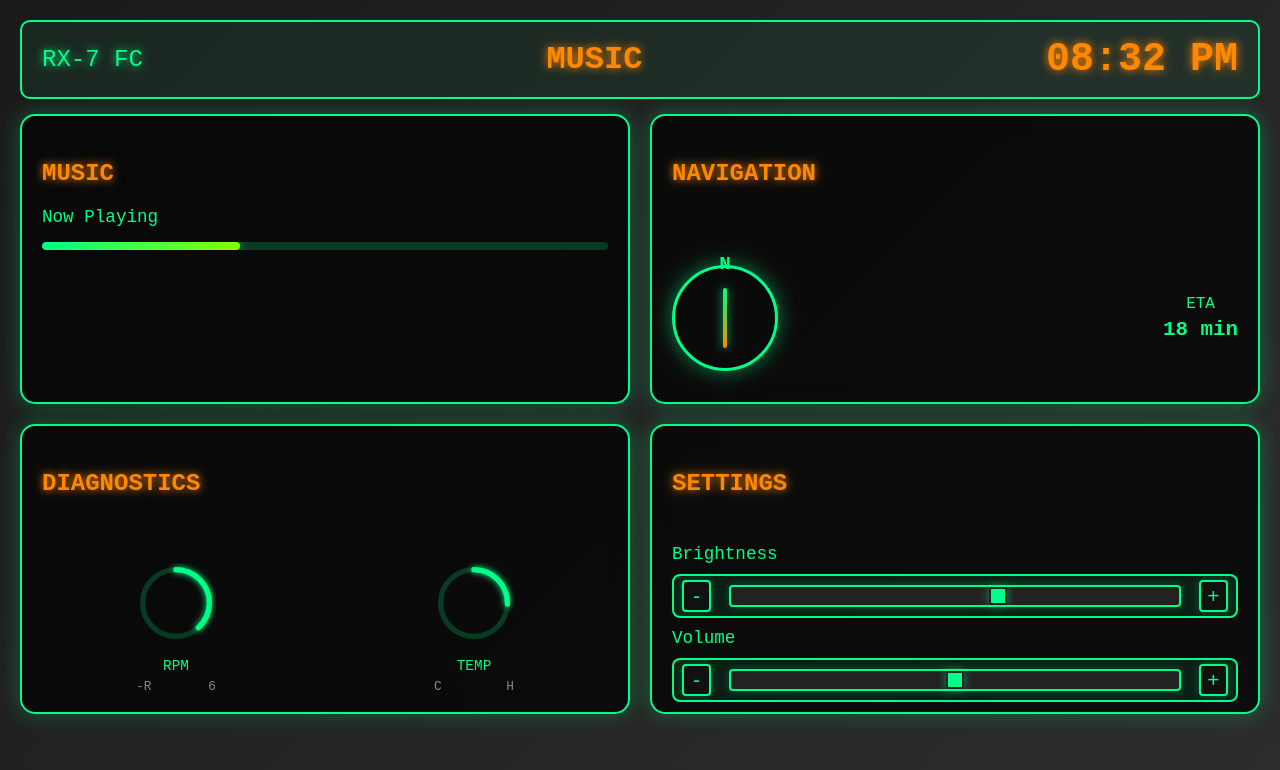
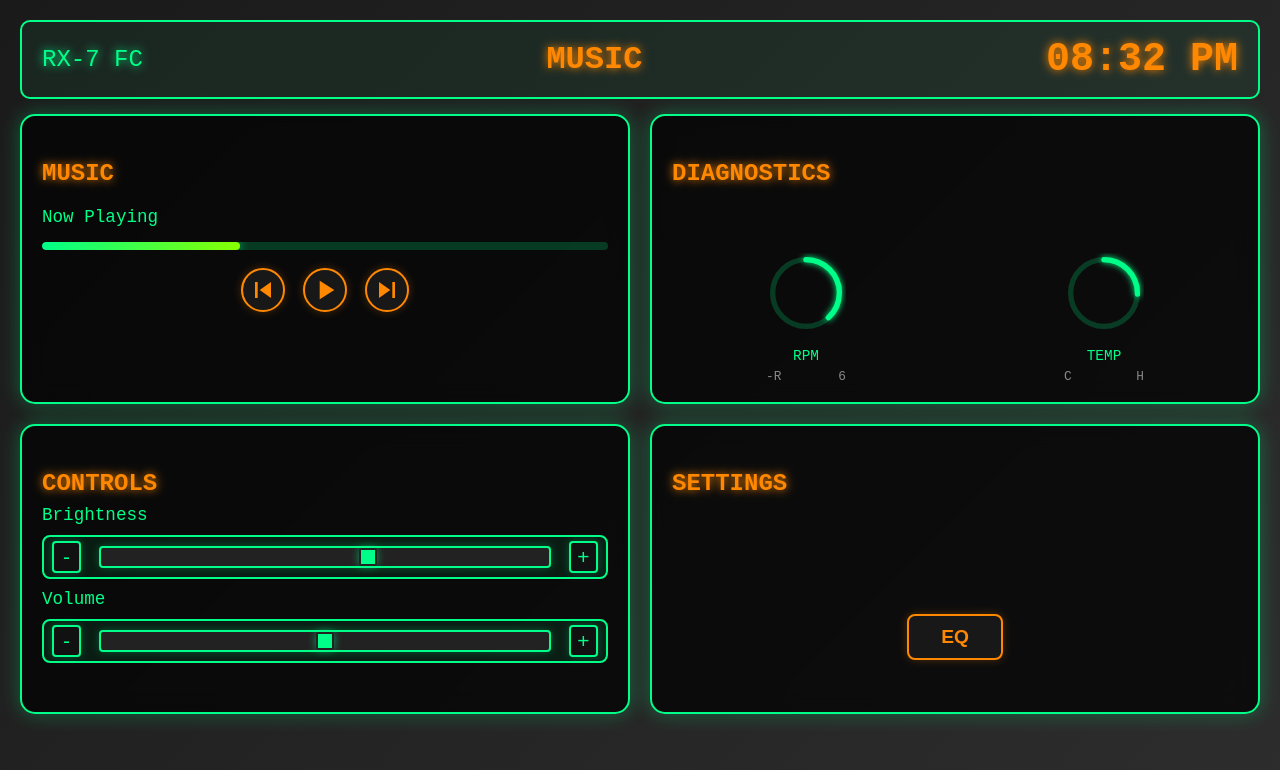
Before and after one commit to bboynton97/rx7-headunit, an Angular app: page /home in a window 1280 px wide. Shown: the top 770 px of the page. Built offline with nearby package versions, Linux system fonts and the light colour scheme.

Commit message:
more dashboard

```diff
--- a/src/app/pages/home/home.component.css
+++ b/src/app/pages/home/home.component.css
@@ -376,3 +376,65 @@
   background: #00ff88;
   color: #111;
 }
+
+.music-controls {
+  display: flex;
+  justify-content: center;
+  align-items: center;
+  gap: 18px;
+  margin-top: 18px;
+}
+
+.music-btn {
+  background: #181818;
+  border: 2px solid #ff8800;
+  color: #ff8800;
+  border-radius: 50%;
+  width: 44px;
+  height: 44px;
+  display: flex;
+  align-items: center;
+  justify-content: center;
+  font-size: 2rem;
+  cursor: pointer;
+  transition: background 0.2s, color 0.2s, border 0.2s;
+  box-shadow: 0 0 8px #ff880044;
+}
+
+.music-btn:hover {
+  background: #ff8800;
+  color: #181818;
+  border-color: #ff8800;
+}
+
+.music-btn .material-icons {
+  font-size: 2rem;
+}
+
+.controls-content {
+  /* height: 100%; */
+  display: flex;
+  flex-direction: column;
+  justify-content: center;
+}
+
+.eq-btn {
+  background: #181818;
+  color: #ff8800;
+  border: 2px solid #ff8800;
+  border-radius: 8px;
+  font-size: 1.2rem;
+  font-weight: bold;
+  padding: 10px 32px;
+  margin: 18px auto 0 auto;
+  display: block;
+  cursor: pointer;
+  box-shadow: 0 0 8px #ff880044;
+  transition: background 0.2s, color 0.2s, border 0.2s;
+}
+
+.eq-btn:hover {
+  background: #ff8800;
+  color: #181818;
+  border-color: #ff8800;
+}
--- a/src/app/pages/home/home.component.html
+++ b/src/app/pages/home/home.component.html
@@ -3,7 +3,7 @@
   <div class="top-bar">
     <div class="vehicle-model">RX-7 FC</div>
     <div class="music-status">MUSIC</div>
-    <div class="time">{{ time }}</div>
+    <div class="time" (click)="goToScreensaver()">{{ time }}</div>
   </div>
 
   <!-- Main Grid -->
@@ -16,22 +16,16 @@
         <div class="progress-bar">
           <div class="progress" [style.width.%]="playbackProgress"></div>
         </div>
-      </div>
-    </div>
-
-    <!-- Navigation Panel -->
-    <div class="panel navigation-panel">
-      <h3>NAVIGATION</h3>
-      <div class="nav-content">
-        <div class="compass">
-          <div class="compass-circle">
-            <div class="compass-needle"></div>
-            <div class="compass-n">N</div>
-          </div>
-        </div>
-        <div class="eta">
-          <div class="eta-label">ETA</div>
-          <div class="eta-time">18 min</div>
+        <div class="music-controls">
+          <button class="music-btn" aria-label="Back">
+            <span class="material-icons">skip_previous</span>
+          </button>
+          <button class="music-btn" aria-label="Play/Pause">
+            <span class="material-icons">play_arrow</span>
+          </button>
+          <button class="music-btn" aria-label="Skip">
+            <span class="material-icons">skip_next</span>
+          </button>
         </div>
       </div>
     </div>
@@ -67,10 +61,10 @@
       </div>
     </div>
 
-    <!-- Settings Panel -->
-    <div class="panel settings-panel">
-      <h3>SETTINGS</h3>
-      <div class="settings-content">
+    <!-- Controls Panel -->
+    <div class="panel controls-panel">
+      <h3>CONTROLS</h3>
+      <div class="controls-content">
         <div class="setting-item">
           <span class="setting-label">Brightness</span>
           <div class="slider-rect-container">
@@ -97,5 +91,13 @@
         </div>
       </div>
     </div>
+
+    <!-- Settings Panel -->
+    <div class="panel settings-panel">
+      <h3>SETTINGS</h3>
+      <div class="settings-content">
+        <button class="eq-btn">EQ</button>
+      </div>
+    </div>
   </div>
 </div>
```
